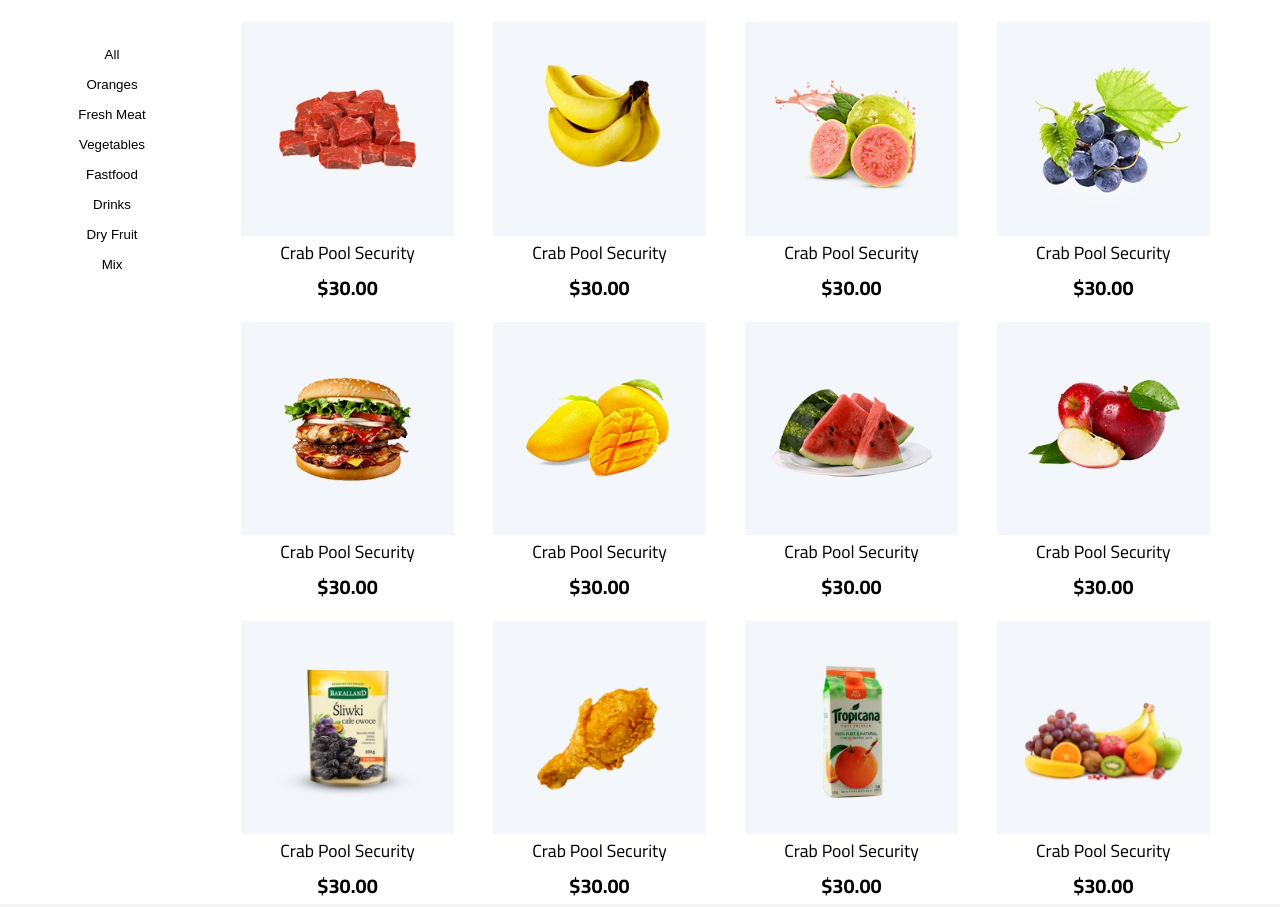
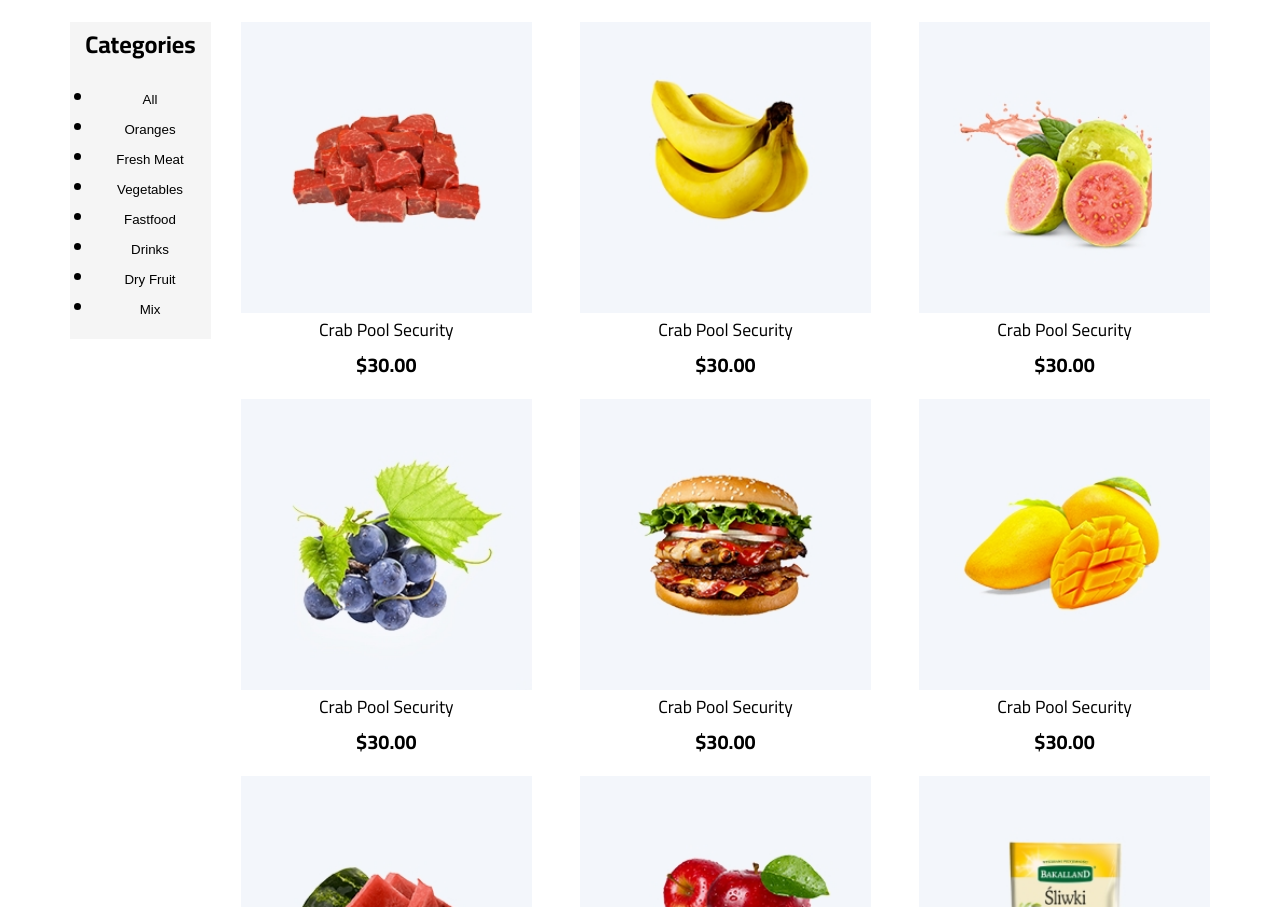
Before and after one commit to furkan116/Ogani-shop, a plain HTML site: page pages/shop.html in a window 1280 px wide. Shown: the part 220-1127 px from the top of the page. Drawn offline with Linux system fonts and the light colour scheme; files whose address does not match are found by name.

Commit message:
Add files via upload

```diff
--- a/css/pages/shop.css
+++ b/css/pages/shop.css
@@ -10,31 +10,36 @@
 
 .shop-store-filter {
     padding-top: 1rem;
-    width: calc(10% - 30px);
+    width: calc(15% - 30px);
     display: flex;
     flex-direction: column;
 }
 
 .type-filter {
+    background-color: #f5f5f5;
     width: 100%;
+}
+
+.type-filter>h2 {
+    margin: 0 0 0 0;
+    text-align: center;
 }
 
 .type-filter>ul {
     display: flex;
     flex-direction: column;
     flex-wrap: wrap;
-    padding: 0;
+    padding-left: 25px;
 }
 
 .type-filter>ul>li {
-    margin: 0 0 0 0;
-    list-style: none;
     width: 100%;
 }
 
 .type-filter>ul>li>button {
+    background-color: #f5f5f5;
+    padding-left: 0;
     width: 100%;
-    background-color: #ffffff;
     color: #000000;
     border: none;
     cursor: pointer;
@@ -49,12 +54,12 @@
     width: 85%;
     display: flex;
     flex-wrap: wrap;
-    column-gap: 4%;
+    column-gap: 5%;
 }
 
 .shop-store-product-item {
     padding-top: 1rem;
-    width: 22%;
+    width: 30%;
     display: flex;
     flex-direction: column;
     text-align: center;
--- a/pages/shop.html
+++ b/pages/shop.html
@@ -111,6 +111,7 @@
             <section class="shop-store">
                 <div class="shop-store-filter">
                     <div class="type-filter">
+                        <h2>Categories</h2>
                         <ul id="type-filter-control-buttons">
                             <li><button class="type-filter-button" data-filter="all">All</button></li>
                             <li><button class="type-filter-button" data-filter="oranges">Oranges</button></li>
@@ -123,63 +124,63 @@
                         </ul>
                     </div>
                 </div>
-                <div class="shop-store-products">
+                <div class="shop-store-products" id="fresh-meat">
                     <div class="shop-store-product-item">
                         <img src="/Web/ogani shop/images/shop-products/product-1.jpg" alt="">
                         <span><a href="#">Crab Pool Security</a></span>
                         <p>$30.00</p>
                     </div>
-                    <div class="shop-store-product-item">
+                    <div class="shop-store-product-item" id="oranges">
                         <img src="/Web/ogani shop/images/shop-products/product-2.jpg" alt="">
                         <span><a href="#">Crab Pool Security</a></span>
                         <p>$30.00</p>
                     </div>
-                    <div class="shop-store-product-item">
+                    <div class="shop-store-product-item" id="oranges">
                         <img src="/Web/ogani shop/images/shop-products/product-3.jpg" alt="">
                         <span><a href="#">Crab Pool Security</a></span>
                         <p>$30.00</p>
                     </div>
-                    <div class="shop-store-product-item">
+                    <div class="shop-store-product-item" id="vegetables">
                         <img src="/Web/ogani shop/images/shop-products/product-4.jpg" alt="">
                         <span><a href="#">Crab Pool Security</a></span>
                         <p>$30.00</p>
                     </div>
-                    <div class="shop-store-product-item">
+                    <div class="shop-store-product-item" id="fastfood">
                         <img src="/Web/ogani shop/images/shop-products/product-5.jpg" alt="">
                         <span><a href="#">Crab Pool Security</a></span>
                         <p>$30.00</p>
                     </div>
-                    <div class="shop-store-product-item">
+                    <div class="shop-store-product-item" id="oranges">
                         <img src="/Web/ogani shop/images/shop-products/product-6.jpg" alt="">
                         <span><a href="#">Crab Pool Security</a></span>
                         <p>$30.00</p>
                     </div>
-                    <div class="shop-store-product-item">
+                    <div class="shop-store-product-item" id="vegetables">
                         <img src="/Web/ogani shop/images/shop-products/product-7.jpg" alt="">
                         <span><a href="#">Crab Pool Security</a></span>
                         <p>$30.00</p>
                     </div>
-                    <div class="shop-store-product-item">
+                    <div class="shop-store-product-item" id="vegetables">
                         <img src="/Web/ogani shop/images/shop-products/product-8.jpg" alt="">
                         <span><a href="#">Crab Pool Security</a></span>
                         <p>$30.00</p>
                     </div>
-                    <div class="shop-store-product-item">
+                    <div class="shop-store-product-item" id="dry-fruit">
                         <img src="/Web/ogani shop/images/shop-products/product-9.jpg" alt="">
                         <span><a href="#">Crab Pool Security</a></span>
                         <p>$30.00</p>
                     </div>
-                    <div class="shop-store-product-item">
+                    <div class="shop-store-product-item" id="fresh-meat">
                         <img src="/Web/ogani shop/images/shop-products/product-10.jpg" alt="">
                         <span><a href="#">Crab Pool Security</a></span>
                         <p>$30.00</p>
                     </div>
-                    <div class="shop-store-product-item">
+                    <div class="shop-store-product-item" id="drinks">
                         <img src="/Web/ogani shop/images/shop-products/product-11.jpg" alt="">
                         <span><a href="#">Crab Pool Security</a></span>
                         <p>$30.00</p>
                     </div>
-                    <div class="shop-store-product-item">
+                    <div class="shop-store-product-item" id="mix">
                         <img src="/Web/ogani shop/images/shop-products/product-12.jpg" alt="">
                         <span><a href="#">Crab Pool Security</a></span>
                         <p>$30.00</p>
@@ -251,7 +252,7 @@
         </div>
     </footer>
 
-    <script src="index.js"></script>
+    <script src="/Web/ogani shop/js/categori-filter.js"></script>
     <script src="https://kit.fontawesome.com/09a9ad6644.js" crossorigin="anonymous"></script>
 </body>
 
```
Also changed, not shown: index.html (+1 -1 lines), js/categori-filter.js (added, +26 -0 lines), js/index.js (added, +26 -0 lines).
